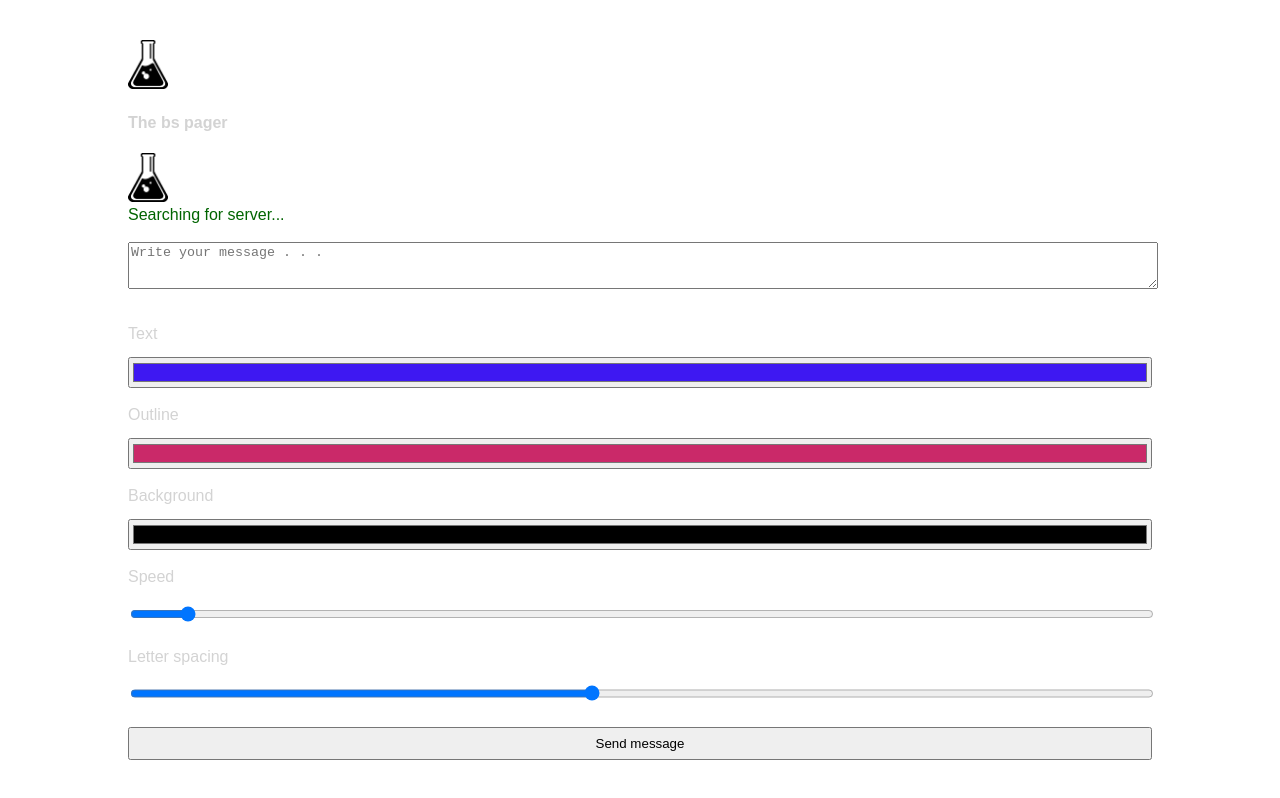
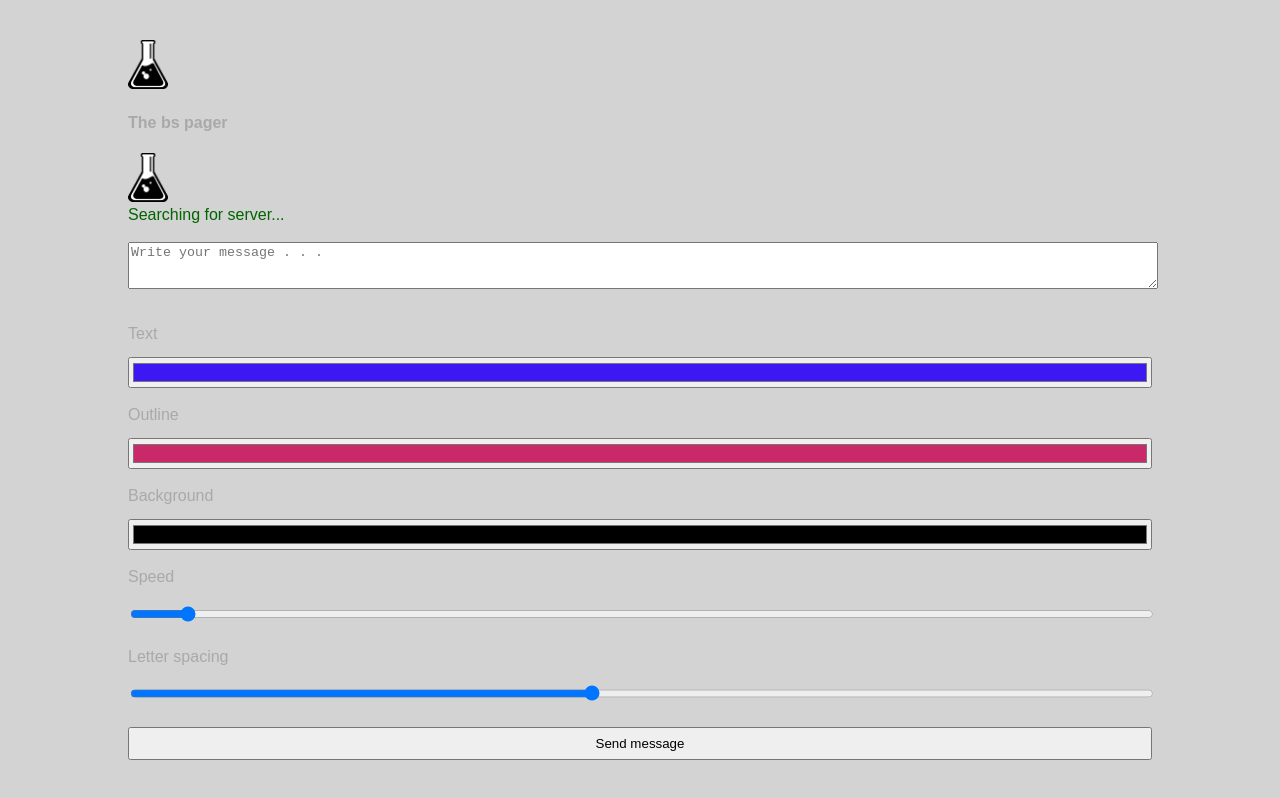
Before and after one commit to jpmc3630/blazing-marquee, a React (Create React App) app in the folder client/: page / in a window 1280 px wide. Built offline with nearby package versions, Linux system fonts and the light colour scheme.

Commit message:
layout looking good

```diff
--- a/client/src/App.css
+++ b/client/src/App.css
@@ -5,13 +5,12 @@
   bottom: 0;
   right: 0;
   overflow: auto;
-  background-image: './bg.png';
-  color: lightgray;
+  background-color: lightgray;
+  color: darkgray;
   display: flex;
   justify-content: center;
   align-items: center;
 }
-
 
 
 .container {
@@ -22,6 +21,7 @@
   display: flex;
   flex-direction: column;
   align-items: 'center';
+  background-image: './bg.png';
 }
 
 
@@ -81,4 +81,5 @@
 
 .flask {
   width: 2.5rem;
+  display: inline;
 }
```
